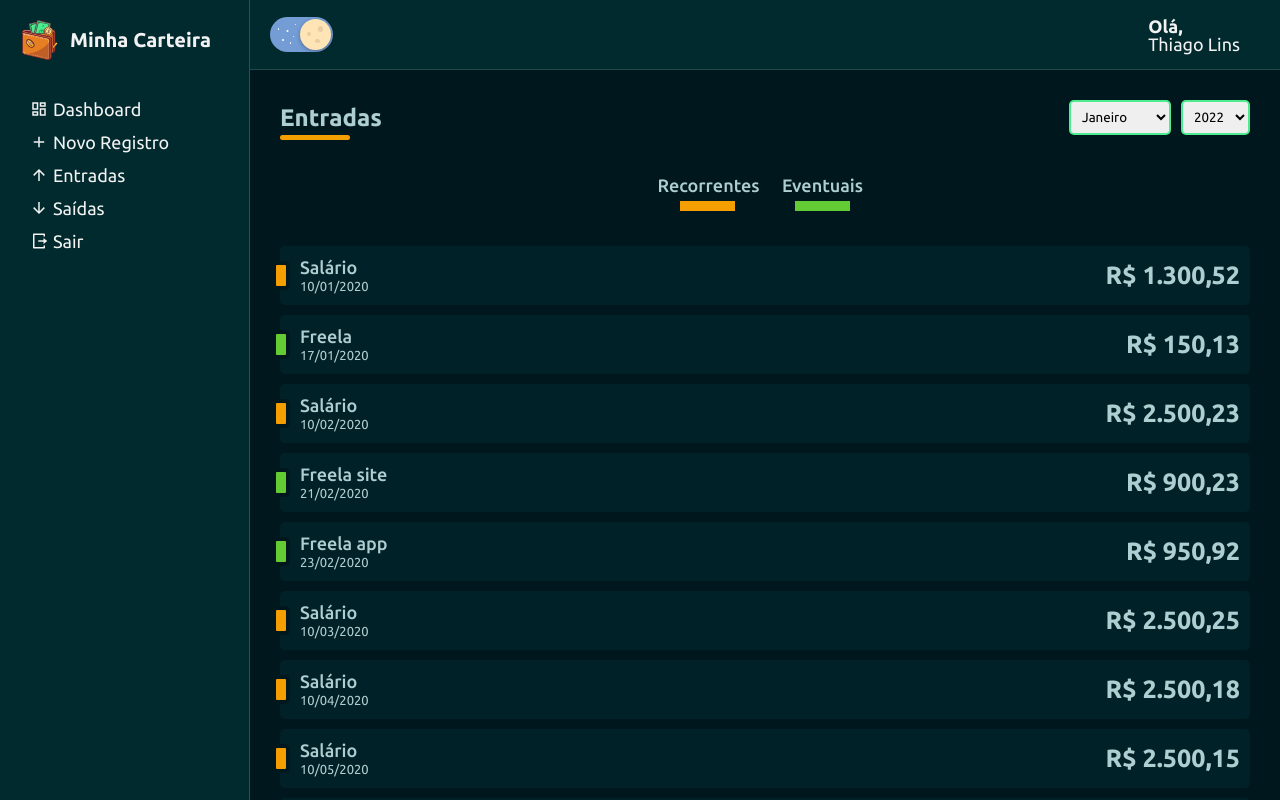
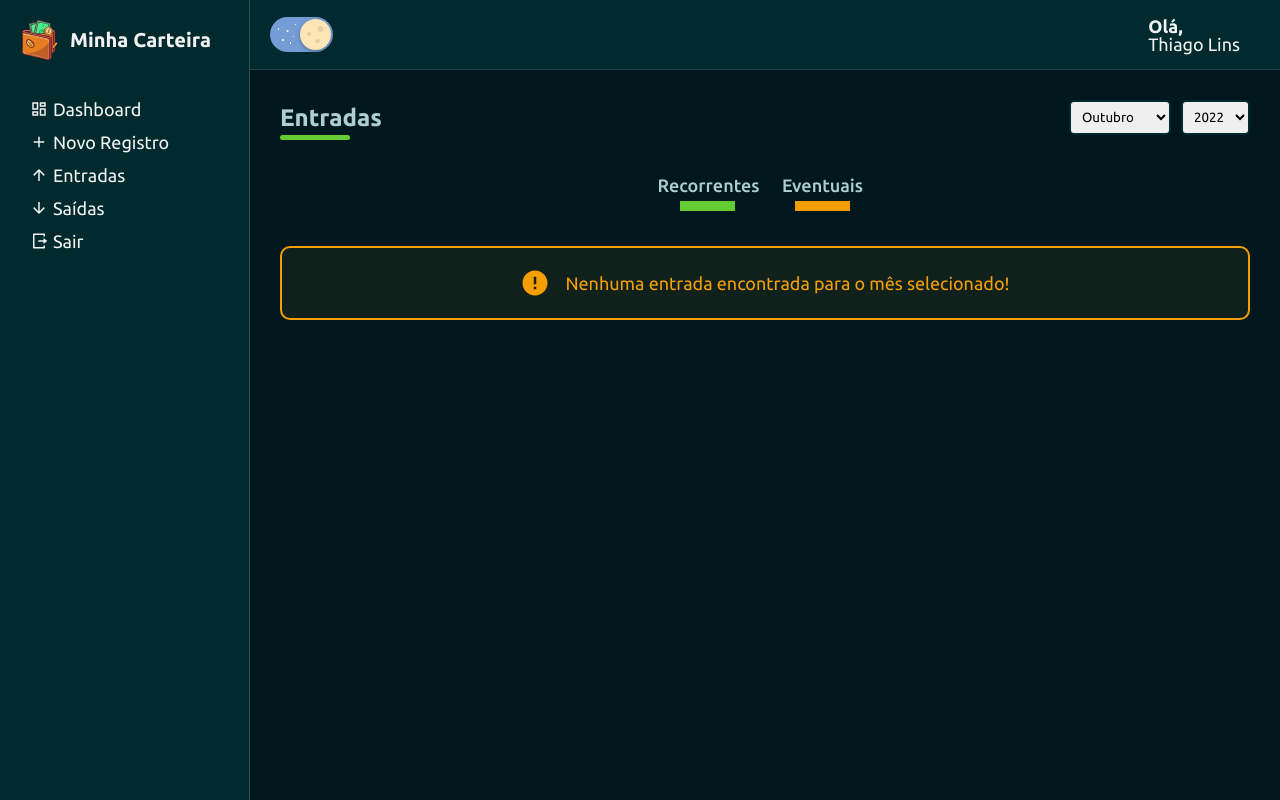
Before and after one commit to thiilins/minha-carteira, a React (Create React App) app: page /list/1 in a window 1280 px wide. Built offline with nearby package versions, Linux system fonts and the light colour scheme.

Commit message:
[Finish] List Page [Add] Filters Function (Month/Year/Frequency) [Update] SelectInput component

```diff
--- a/src/components/HistoryFinanceCard/styles.ts
+++ b/src/components/HistoryFinanceCard/styles.ts
@@ -8,7 +8,7 @@ interface ITagProps {
 export const Container = styled.li`
   ${({ theme, color }) => css`
     display: flex;
-    background-color: ${theme.colors.headerBackground}90;
+    background-color: ${theme.colors.secondary}90;
     border-radius: 0.5rem;
     padding: 1.2rem 1rem;
     position: relative;
@@ -34,7 +34,7 @@ export const Tag = styled.div<ITagProps>`
       bottom: 25%;
       z-index: 10;
       border-radius: 0.5rem;
-      border: 4px solid ${theme.colors.pageBackground};
+      border: 4px solid ${theme.colors.primary};
     `}
 `;
 export const TitleContainer = styled.div`
--- a/src/components/Layout/Aside/styles.ts
+++ b/src/components/Layout/Aside/styles.ts
@@ -6,7 +6,7 @@ export const Container = styled.div`
     grid-area: AS;
     display: flex;
     flex-direction: column;
-    background-color: ${theme.colors.headerBackground};
+    background-color: ${theme.colors.secondary};
     padding: 2rem;
     gap: 3rem;
     border-right: 1px solid ${theme.colors.primaryText}30;
--- a/src/components/Layout/MainHeader/styles.ts
+++ b/src/components/Layout/MainHeader/styles.ts
@@ -3,7 +3,7 @@ import styled, { css } from "styled-components";
 export const Container = styled.div`
   ${({ theme }) => css`
     grid-area: MH;
-    background-color: ${theme.colors.headerBackground};
+    background-color: ${theme.colors.secondary};
     width: 100%;
     height: 100%;
     display: flex;
--- a/src/components/SelectInput/index.tsx
+++ b/src/components/SelectInput/index.tsx
@@ -4,11 +4,18 @@ import { Container } from "./styles";
 interface ISelectInputProps {
   options: { value: string | number; label: string }[];
   value?: string | number;
+  onChange?: (
+    event: React.ChangeEvent<HTMLSelectElement>
+  ) => void | Promise<void>;
 }
-const SelectInput: React.FC<ISelectInputProps> = ({ options, value }) => {
+const SelectInput: React.FC<ISelectInputProps> = ({
+  options,
+  value,
+  onChange,
+}) => {
   return (
     <Container>
-      <select value={value}>
+      <select value={value} onChange={onChange}>
         {options.map((item, index) => (
           <option value={item.value} key={index}>
             {item.label}
--- a/src/pages/List/index.tsx
+++ b/src/pages/List/index.tsx
@@ -1,13 +1,15 @@
 import HistoryFinanceCard from "@/components/HistoryFinanceCard";
 import { IVariantColor } from "@/types/colors";
+import { RiErrorWarningFill } from "react-icons/ri";
 import ContentHeader from "@components/ContentHeader";
 import SelectInput from "@components/SelectInput";
-import React, { useMemo, useState, useEffect } from "react";
+import listOfMonths from "@utils/months";
+import React, { useMemo, useState, useEffect, useCallback } from "react";
 import { useParams } from "react-router-dom";
 import formatDate from "@utils/formatDate";
 import formatCurrency from "@utils/formatCurrency";
 import { PageContainer } from "../styles";
-import { Content, Filters, FilterBtn } from "./styles";
+import { Content, Filters, FilterBtn, NoContent } from "./styles";
 import { inputData, outputData } from "@/data";
 interface IListData {
   description: string;
@@ -24,114 +26,153 @@ interface IConfigResponse {
 interface IDataState {
   description: string;
   amountFormatted: string;
-  dataFormatted: string;
+  dateFormatted: string;
   tagColor: IVariantColor;
 }
 const List: React.FC = () => {
   const { action } = useParams();
-  const months = [
-    {
-      value: 1,
-      label: "Janeiro",
-    },
-    {
-      value: 2,
-      label: "Fevereiro",
-    },
-    {
-      value: 3,
-      label: "Março",
-    },
-    {
-      value: 4,
-      label: "Abril",
-    },
-    {
-      value: 5,
-      label: "Maio",
-    },
-    {
-      value: 7,
-      label: "Junho",
-    },
-    {
-      value: 7,
-      label: "Julho",
-    },
 
-    {
-      value: 8,
-      label: "Agosto",
-    },
-    {
-      value: 9,
-      label: "Setembro",
-    },
-    {
-      value: 10,
-      label: "Outubro",
-    },
-    {
-      value: 11,
-      label: "Novembro",
-    },
-    {
-      value: 12,
-      label: "Dezembro",
-    },
-  ];
-  const years = [
-    { value: 2018, label: "2018" },
-    { value: 2019, label: "2019" },
-    { value: 2020, label: "2020" },
-    { value: 2021, label: "2021" },
-    { value: 2022, label: "2022" },
-  ].reverse();
+  const [frequencyFilterSelected, setFrequencyFilterSelected] = useState([
+    "recorrente",
+    "eventual",
+  ]);
+  const [yearSelected, setYearSelected] = useState<number>(
+    new Date().getFullYear()
+  );
+  const [data, setData] = useState<IDataState[]>([]);
+  const [monthSelected, setMonthSelected] = useState<number>(
+    new Date().getMonth() + 1
+  );
 
-  const [data, setData] = useState<IDataState[]>([]);
   const config = useMemo((): IConfigResponse => {
     return action === "output"
-      ? { title: "Saídas", color: "success", values: outputData }
-      : { title: "Entradas", color: "warning", values: inputData };
+      ? { title: "Saídas", color: "warning", values: outputData }
+      : { title: "Entradas", color: "success", values: inputData };
   }, [action]);
   useEffect(() => {
-    const loadData = () => {
-      const response: IDataState[] = config.values.map((item) => {
+    setMonthSelected(new Date().getMonth() + 1);
+    setYearSelected(new Date().getFullYear());
+    setFrequencyFilterSelected(["recorrente", "eventual"]);
+  }, [action]);
+  const dropdownData = useMemo(() => {
+    const uniqueYears: number[] = [];
+    config.values.forEach((item) => {
+      const year = new Date(item.date).getFullYear();
+      const actualYear = new Date().getFullYear();
+      if (!uniqueYears.includes(year)) uniqueYears.push(year);
+      if (!uniqueYears.includes(actualYear)) uniqueYears.push(actualYear);
+    });
+
+    return {
+      years: uniqueYears
+        .map((item) => ({
+          value: item,
+          label: String(item),
+        }))
+        .reverse(),
+      months: listOfMonths.map((month, index) => {
+        return {
+          value: index + 1,
+          label: month,
+        };
+      }),
+    };
+  }, [config.values]);
+  useEffect(() => {
+    const response: IDataState[] = config.values
+      .filter((item) => {
+        const date = new Date(item.date);
+        const month = date.getMonth() + 1;
+        const year = date.getFullYear();
+        return (
+          month === monthSelected &&
+          year === yearSelected &&
+          frequencyFilterSelected.includes(item.frequency)
+        );
+      })
+      .map((item) => {
         return {
           description: item.description,
           amountFormatted: formatCurrency(+item.amount),
-          dataFormatted: formatDate(item.date),
-          tagColor: item.frequency === "eventual" ? "success" : "warning",
+          dateFormatted: formatDate(item.date),
+          tagColor: item.frequency !== "eventual" ? "success" : "warning",
         };
       });
     return setData(response);
-    };
-    loadData();
-  }, [config.values]);
+  }, [config.values, monthSelected, frequencyFilterSelected, yearSelected]);
+  const handleFrequencyClick = useCallback(
+    (frequency: string) => {
+      const alreadySelected = frequencyFilterSelected.findIndex(
+        (item) => item === frequency
+      );
+      if (alreadySelected >= 0) {
+        const filtered = frequencyFilterSelected.filter(
+          (item) => item !== frequency
+        );
+        setFrequencyFilterSelected(filtered);
+      } else {
+        setFrequencyFilterSelected([...frequencyFilterSelected, frequency]);
+      }
+    },
+    [frequencyFilterSelected]
+  );
   return (
     <PageContainer>
       <ContentHeader title={config.title} lineColor={config.color}>
-        <SelectInput options={months} />
-        <SelectInput options={years} />
+        <SelectInput
+          options={dropdownData.months}
+          onChange={({ currentTarget }) =>
+            setMonthSelected(+currentTarget.value)
+          }
+          value={monthSelected}
+        />
+        <SelectInput
+          options={dropdownData.years}
+          onChange={({ currentTarget }) =>
+            setYearSelected(+currentTarget.value)
+          }
+          value={yearSelected}
+        />
       </ContentHeader>
       <Content>
         <Filters>
-          <FilterBtn type="button" tagColor="warning">
+          <FilterBtn
+            type="button"
+            tagColor="success"
+            isActive={frequencyFilterSelected.includes("recorrente")}
+            onClick={() => handleFrequencyClick("recorrente")}
+          >
             Recorrentes
           </FilterBtn>
-          <FilterBtn type="button" tagColor="success">
+          <FilterBtn
+            type="button"
+            tagColor="warning"
+            isActive={frequencyFilterSelected.includes("eventual")}
+            onClick={() => handleFrequencyClick("eventual")}
+          >
             Eventuais
           </FilterBtn>
         </Filters>
-        {data.map((item, index) => (
+        {data.length ? (
+          data.map((item, index) => (
             <HistoryFinanceCard
               key={index}
               amount={item.amountFormatted}
               title={item.description}
-            subtitle={item.dataFormatted}
+              subtitle={item.dateFormatted}
               tagColor={item.tagColor}
             />
-        ))}
+          ))
+        ) : (
+          <NoContent>
+            <RiErrorWarningFill />
+            Nenhuma {action === "output" ? "saída" : "entrada"} encontrada para
+            o mês selecionado
+            {frequencyFilterSelected.length < 2
+              ? " com os filtros aplicados!"
+              : "!"}
+          </NoContent>
+        )}
       </Content>
     </PageContainer>
   );
--- a/src/pages/List/styles.ts
+++ b/src/pages/List/styles.ts
@@ -2,9 +2,10 @@ import styled, { css } from "styled-components";
 import { IVariantColor } from "@/types/colors";
 interface IFilterBtnProps {
   tagColor: IVariantColor;
+  isActive?: boolean;
 }
-export const Content = styled.div`
-  ${({ theme }) => css`
+export const Content = styled.main`
+  ${() => css`
     padding: 2rem 0;
     display: flex;
     flex-direction: column;
@@ -12,7 +13,7 @@ export const Content = styled.div`
   `}
 `;
 export const Filters = styled.div`
-  ${({ theme }) => css`
+  ${() => css`
     width: 100%;
     display: flex;
     justify-content: center;
@@ -20,8 +21,27 @@ export const Filters = styled.div`
     padding: 2rem;
   `}
 `;
+export const NoContent = styled.div`
+  ${({ theme }) => css`
+    width: 100%;
+    display: flex;
+    justify-content: center;
+    align-items: center;
+    gap: 1.5rem;
+    padding: 2rem;
+    color: ${theme.colors.warning};
+    font-size: 1.8rem;
+    border: 2px solid ${theme.colors.warning};
+    border-radius: 1rem;
+    background-color: ${theme.colors.warning}10;
+    svg {
+      width: 3rem;
+      height: 3rem;
+    }
+  `}
+`;
 export const FilterBtn = styled.button<IFilterBtnProps>`
-  ${({ theme, tagColor }) => css`
+  ${({ theme, tagColor, isActive }) => css`
     font-size: 1.8rem;
     font-weight: 500;
     background: none;
@@ -32,16 +52,15 @@ export const FilterBtn = styled.button<IFilterBtnProps>`
     cursor: pointer;
     &:hover {
       opacity: 0.7;
-      &::after {
-        border-bottom: 10px solid ${theme.colors[tagColor]}90;
-      }
+      transform: scale(1.1);
     }
     &::after {
       content: "";
       display: block;
       width: 5.5rem;
       margin: 0.5rem auto;
-      border-bottom: 10px solid ${theme.colors[tagColor]};
+      border-bottom: 10px solid
+        ${isActive ? theme.colors[tagColor] : `${theme.colors[tagColor]}50`};
     }
   `}
 `;
--- a/src/styles/styled.d.ts
+++ b/src/styles/styled.d.ts
@@ -12,8 +12,6 @@ declare module "styled-components" {
       info: string;
       error: string;
       warning: string;
-      pageBackground: string;
-      headerBackground: string;
       red: string;
       redLight: string;
       redDark: string;
--- a/src/styles/themes/light.ts
+++ b/src/styles/themes/light.ts
@@ -4,16 +4,14 @@ export default {
   ...defaultTheme,
   title: "light",
   colors: {
-    primary: "#0a873f",
-    secondary: "#0fb756",
+    primary: "#fdfdfd",
+    secondary: "#047d89",
     primaryText: "#fdfdfd",
     secondaryText: "#333333",
     success: "#38761d",
     info: "#3d85c6",
     error: "#c80909",
     warning: "#f49e00",
-    pageBackground: "#fdfdfd",
-    headerBackground: "#047d89",
 
     red: "#f44336",
     redLight: "#f6685e",
```
Also changed, not shown: src/components/Layout/Content/styles.ts (+5 -5 lines), src/styles/themes/dark.ts (+2 -5 lines), public/manifest.json (deleted). Lines whose indentation alone changed are shown as unchanged.
